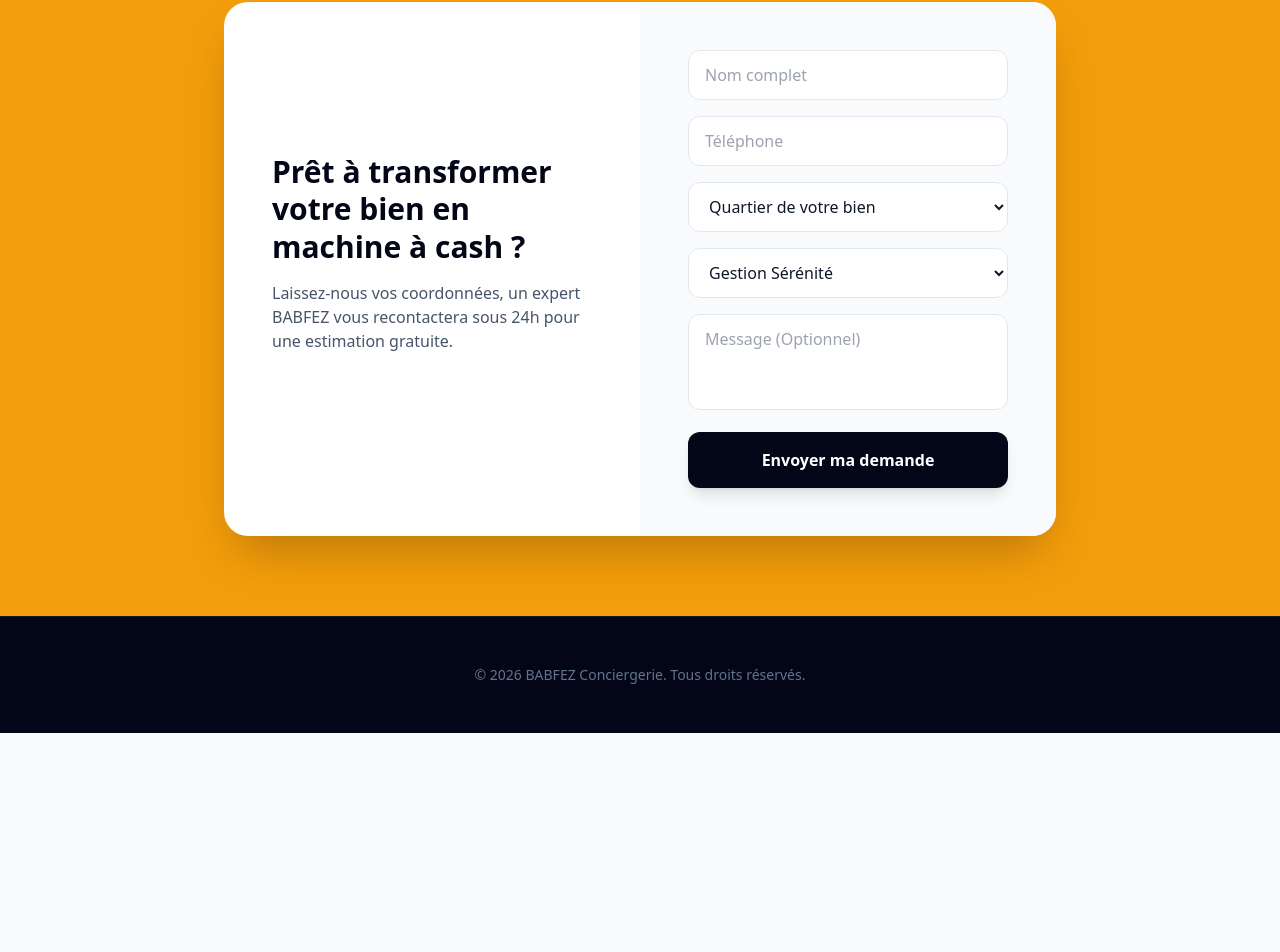
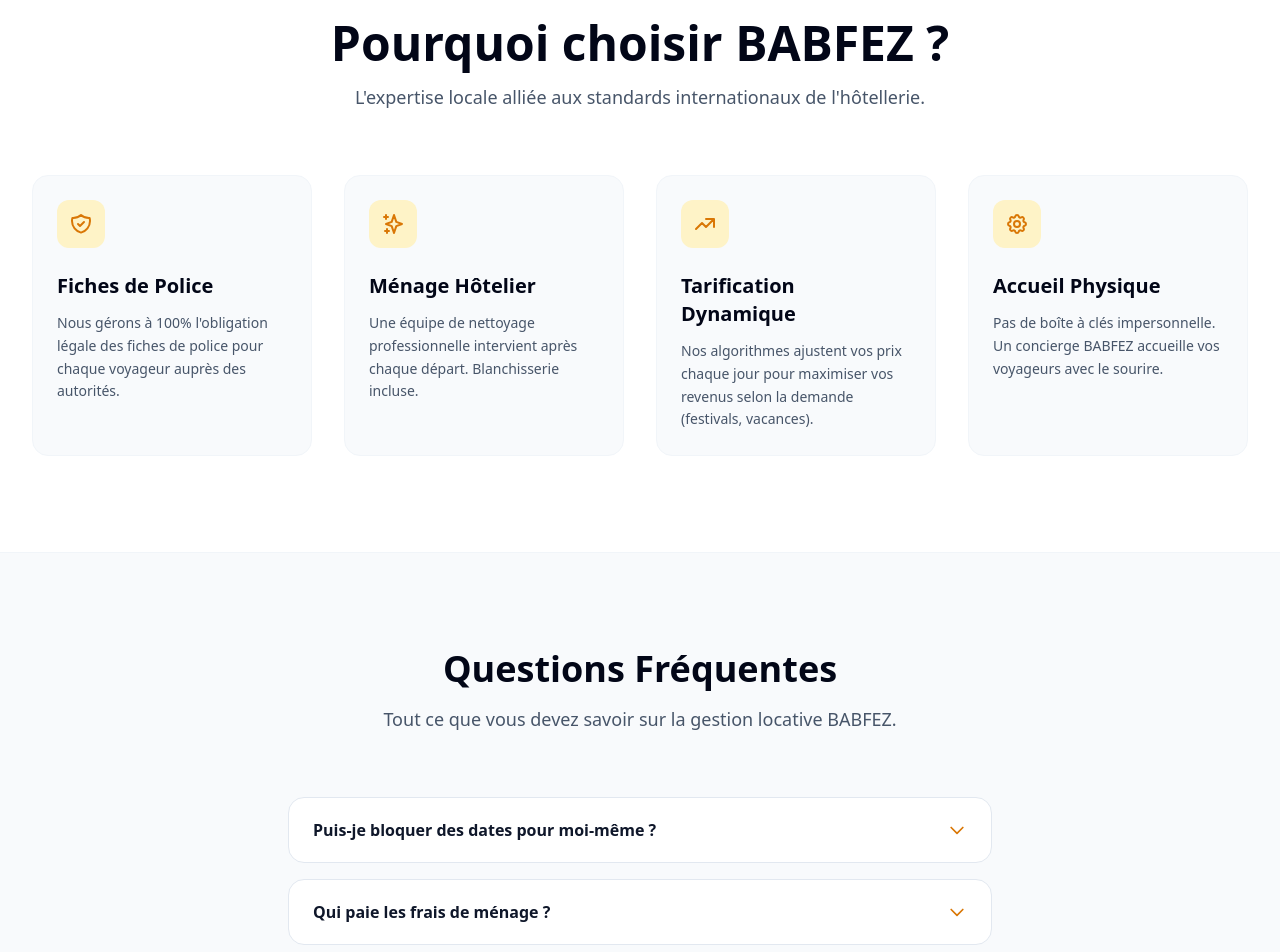
Before and after one commit to anoirqotbi87-debug/babfez, a Next.js app: page /1 in a window 1280 px wide. Shown: the part 2216-3168 px from the top of the page. Before the commit the page ends 2949 px from the top, so only its background shows below. Built offline with nearby package versions, Linux system fonts and the light colour scheme.

Commit message:
fix: Restore missing Atouts and FAQ sections on the home page

```diff
--- a/src/app/[lang]/page.tsx
+++ b/src/app/[lang]/page.tsx
@@ -270,7 +270,68 @@
         </div>
       </section>
 
-      {/* 5. Contact / Lead Gen */}
+      {/* 5. Atouts (Pourquoi BABFEZ) */}
+      <section id="atouts" className="py-24 bg-white border-t border-slate-100">
+        <div className="max-w-7xl mx-auto px-4 sm:px-6 lg:px-8">
+          <div className="text-center mb-16">
+            <h2 className="text-3xl md:text-5xl font-extrabold text-slate-950 mb-4">{dict.home.atoutsTitle}</h2>
+            <p className="text-slate-600 text-lg max-w-2xl mx-auto">{dict.home.atoutsSubtitle}</p>
+          </div>
+
+          <div className="grid md:grid-cols-2 lg:grid-cols-4 gap-8">
+            {[
+              { title: dict.home.atout1Title, desc: dict.home.atout1Desc, icon: "M9 12l2 2 4-4m5.618-4.016A11.955 11.955 0 0112 2.944a11.955 11.955 0 01-8.618 3.04A12.02 12.02 0 003 9c0 5.591 3.824 10.29 9 11.622 5.176-1.332 9-6.03 9-11.622 0-1.042-.133-2.052-.382-3.016z" },
+              { title: dict.home.atout2Title, desc: dict.home.atout2Desc, icon: "M5 3v4M3 5h4M6 17v4m-2-2h4m5-16l2.286 6.857L21 12l-5.714 2.143L13 21l-2.286-6.857L5 12l5.714-2.143L13 3z" },
+              { title: dict.home.atout3Title, desc: dict.home.atout3Desc, icon: "M13 7h8m0 0v8m0-8l-8 8-4-4-6 6" },
+              { title: dict.home.atout4Title, desc: dict.home.atout4Desc, icon: "M10.325 4.317c.426-1.756 2.924-1.756 3.35 0a1.724 1.724 0 002.573 1.066c1.543-.94 3.31.826 2.37 2.37a1.724 1.724 0 001.065 2.572c1.756.426 1.756 2.924 0 3.35a1.724 1.724 0 00-1.066 2.573c.94 1.543-.826 3.31-2.37 2.37a1.724 1.724 0 00-2.572 1.065c-.426 1.756-2.924 1.756-3.35 0a1.724 1.724 0 00-2.573-1.066c-1.543.94-3.31-.826-2.37-2.37a1.724 1.724 0 00-1.065-2.572c-1.756-.426-1.756-2.924 0-3.35a1.724 1.724 0 001.066-2.573c-.94-1.543.826-3.31 2.37-2.37.996.608 2.296.07 2.572-1.065z M15 12a3 3 0 11-6 0 3 3 0 016 0z" }
+            ].map((atout, i) => (
+              <div key={i} className="bg-slate-50 p-6 rounded-2xl border border-slate-100 hover:shadow-lg transition-shadow">
+                <div className="w-12 h-12 bg-amber-100 text-amber-600 rounded-xl flex items-center justify-center mb-6">
+                  <svg className="w-6 h-6" fill="none" stroke="currentColor" viewBox="0 0 24 24" strokeWidth="2"><path strokeLinecap="round" strokeLinejoin="round" d={atout.icon}/></svg>
+                </div>
+                <h4 className="text-xl font-bold text-slate-950 mb-3">{atout.title}</h4>
+                <p className="text-slate-600 leading-relaxed text-sm font-medium">{atout.desc}</p>
+              </div>
+            ))}
+          </div>
+        </div>
+      </section>
+
+      {/* 6. FAQ */}
+      <section id="faq" className="py-24 bg-slate-50 border-t border-slate-100">
+        <div className="max-w-3xl mx-auto px-4 sm:px-6 lg:px-8">
+          <div className="text-center mb-16">
+            <h2 className="text-3xl md:text-4xl font-extrabold text-slate-950 mb-4">{dict.home.faqTitle}</h2>
+            <p className="text-slate-600 text-lg">{dict.home.faqSubtitle}</p>
+          </div>
+          <div className="space-y-4">
+            {[
+              { q: dict.home.faqQ1, a: dict.home.faqA1 },
+              { q: dict.home.faqQ2, a: dict.home.faqA2 },
+              { q: dict.home.faqQ3, a: dict.home.faqA3 }
+            ].map((faq, i) => (
+              <div key={i} className="bg-white border border-slate-200 rounded-2xl overflow-hidden">
+                <button
+                  onClick={() => setOpenFaq(openFaq === i ? null : i)}
+                  className="w-full text-left px-6 py-5 font-bold text-slate-900 flex justify-between items-center focus:outline-none"
+                >
+                  {faq.q}
+                  <svg className={`w-5 h-5 text-amber-600 transform transition-transform ${openFaq === i ? 'rotate-180' : ''}`} fill="none" viewBox="0 0 24 24" stroke="currentColor">
+                    <path strokeLinecap="round" strokeLinejoin="round" strokeWidth="2" d="M19 9l-7 7-7-7" />
+                  </svg>
+                </button>
+                {openFaq === i && (
+                  <div className="px-6 pb-5 text-slate-600 text-sm leading-relaxed border-t border-slate-100 pt-4 font-medium">
+                    {faq.a}
+                  </div>
+                )}
+              </div>
+            ))}
+          </div>
+        </div>
+      </section>
+
+      {/* 7. Contact / Lead Gen */}
       <section id="contact" className="py-20 bg-amber-500 relative overflow-hidden">
         <div className="max-w-4xl mx-auto px-4 sm:px-6 lg:px-8 relative z-10">
           <div className="bg-white rounded-3xl shadow-2xl overflow-hidden flex flex-col md:flex-row">
```
